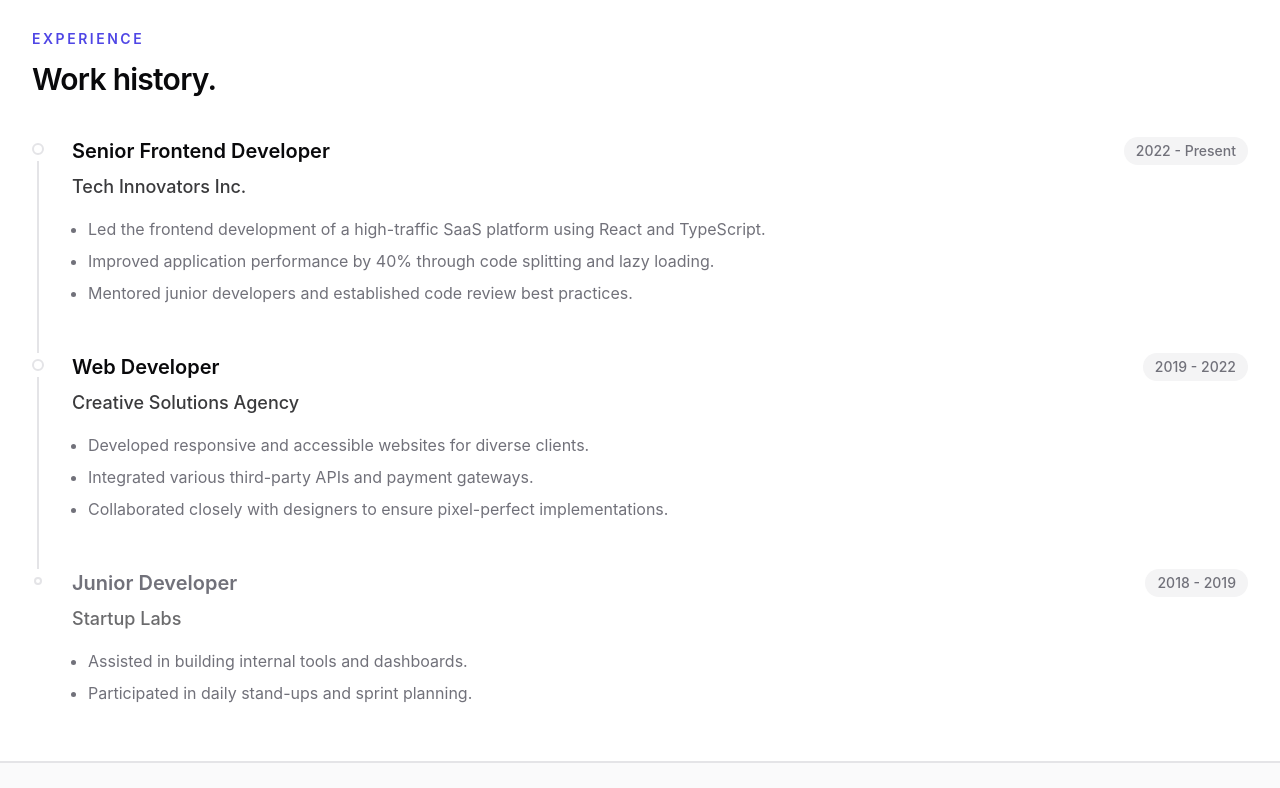
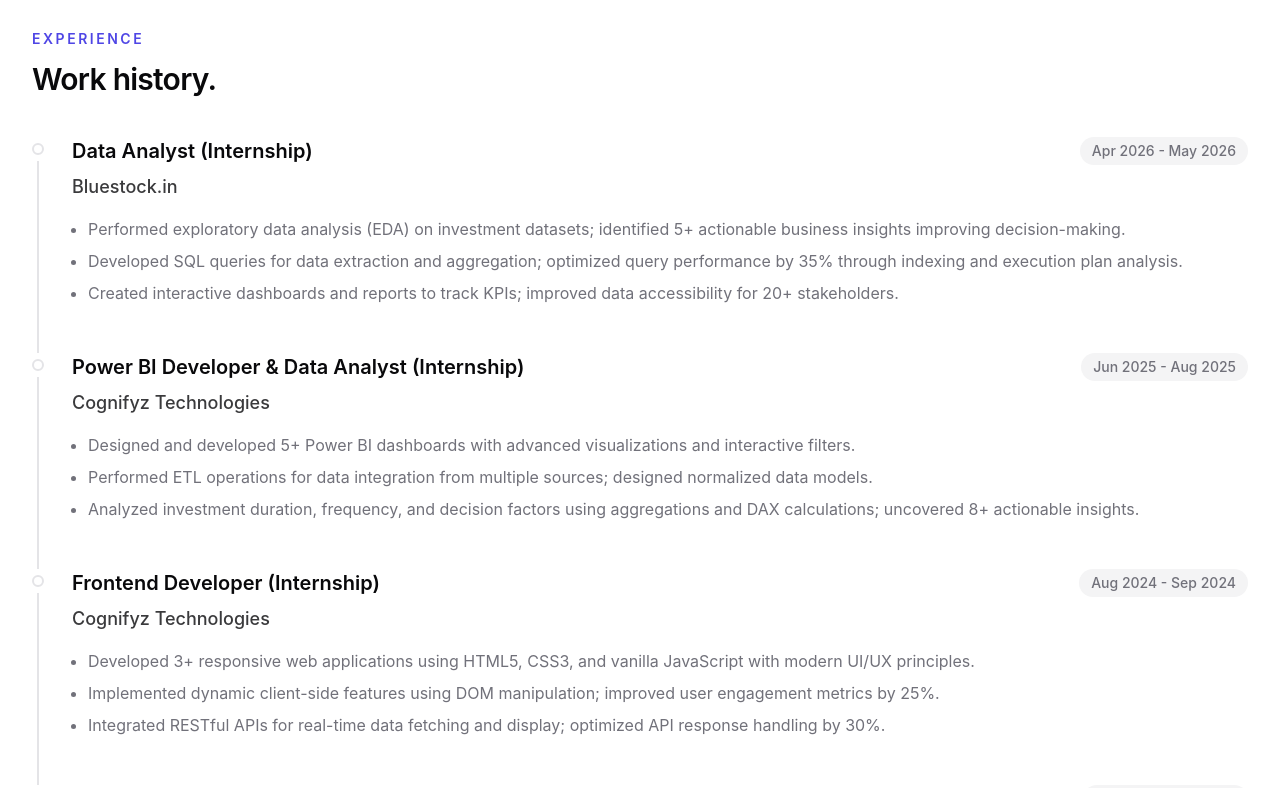
Before and after one commit to pratik04032/Portfolio, a React (Vite) app: page / in a window 1280 px wide. Shown: the part 1160-1948 px from the top of the page. Built offline with nearby package versions, Linux system fonts and the light colour scheme; no server answers.

Commit message:
feat: update work experience entry
Update the resume experience section to reflect the Data Analyst internship at Bluestock.in.

```diff
--- a/src/App.tsx
+++ b/src/App.tsx
@@ -324,14 +324,14 @@
                 <div className="absolute left-0 top-1.5 h-3 w-3 rounded-full border-2 border-primary bg-background ring-4 ring-background"></div>
                 <div className="absolute bottom-[-3rem] left-[5px] top-6 w-[2px] bg-border"></div>
                 <div className="flex flex-col sm:flex-row sm:items-center sm:justify-between mb-2 gap-2">
-                  <h3 className="text-xl font-semibold">Senior Frontend Developer</h3>
-                  <span className="text-sm font-medium text-muted-foreground bg-secondary px-3 py-1 rounded-full w-fit">2022 - Present</span>
+                  <h3 className="text-xl font-semibold">Data Analyst (Internship)</h3>
+                  <span className="text-sm font-medium text-muted-foreground bg-secondary px-3 py-1 rounded-full w-fit">Apr 2026 - May 2026</span>
                 </div>
-                <p className="text-lg font-medium text-foreground/80 mb-4">Tech Innovators Inc.</p>
+                <p className="text-lg font-medium text-foreground/80 mb-4">Bluestock.in</p>
                 <ul className="list-disc space-y-2 pl-4 text-muted-foreground">
-                  <li>Led the frontend development of a high-traffic SaaS platform using React and TypeScript.</li>
-                  <li>Improved application performance by 40% through code splitting and lazy loading.</li>
-                  <li>Mentored junior developers and established code review best practices.</li>
+                  <li>Performed exploratory data analysis (EDA) on investment datasets; identified 5+ actionable business insights improving decision-making.</li>
+                  <li>Developed SQL queries for data extraction and aggregation; optimized query performance by 35% through indexing and execution plan analysis.</li>
+                  <li>Created interactive dashboards and reports to track KPIs; improved data accessibility for 20+ stakeholders.</li>
                 </ul>
               </div>
 
@@ -339,27 +339,42 @@
                 <div className="absolute left-0 top-1.5 h-3 w-3 rounded-full border-2 border-primary bg-background ring-4 ring-background"></div>
                 <div className="absolute bottom-[-3rem] left-[5px] top-6 w-[2px] bg-border"></div>
                 <div className="flex flex-col sm:flex-row sm:items-center sm:justify-between mb-2 gap-2">
-                  <h3 className="text-xl font-semibold">Web Developer</h3>
-                  <span className="text-sm font-medium text-muted-foreground bg-secondary px-3 py-1 rounded-full w-fit">2019 - 2022</span>
+                  <h3 className="text-xl font-semibold">Power BI Developer & Data Analyst (Internship)</h3>
+                  <span className="text-sm font-medium text-muted-foreground bg-secondary px-3 py-1 rounded-full w-fit">Jun 2025 - Aug 2025</span>
                 </div>
-                <p className="text-lg font-medium text-foreground/80 mb-4">Creative Solutions Agency</p>
+                <p className="text-lg font-medium text-foreground/80 mb-4">Cognifyz Technologies</p>
                 <ul className="list-disc space-y-2 pl-4 text-muted-foreground">
-                  <li>Developed responsive and accessible websites for diverse clients.</li>
-                  <li>Integrated various third-party APIs and payment gateways.</li>
-                  <li>Collaborated closely with designers to ensure pixel-perfect implementations.</li>
+                  <li>Designed and developed 5+ Power BI dashboards with advanced visualizations and interactive filters.</li>
+                  <li>Performed ETL operations for data integration from multiple sources; designed normalized data models.</li>
+                  <li>Analyzed investment duration, frequency, and decision factors using aggregations and DAX calculations; uncovered 8+ actionable insights.</li>
+                </ul>
+              </div>
+
+              <div className="relative pl-8 sm:pl-10">
+                <div className="absolute left-0 top-1.5 h-3 w-3 rounded-full border-2 border-primary bg-background ring-4 ring-background"></div>
+                <div className="absolute bottom-[-3rem] left-[5px] top-6 w-[2px] bg-border"></div>
+                <div className="flex flex-col sm:flex-row sm:items-center sm:justify-between mb-2 gap-2">
+                  <h3 className="text-xl font-semibold">Frontend Developer (Internship)</h3>
+                  <span className="text-sm font-medium text-muted-foreground bg-secondary px-3 py-1 rounded-full w-fit">Aug 2024 - Sep 2024</span>
+                </div>
+                <p className="text-lg font-medium text-foreground/80 mb-4">Cognifyz Technologies</p>
+                <ul className="list-disc space-y-2 pl-4 text-muted-foreground">
+                  <li>Developed 3+ responsive web applications using HTML5, CSS3, and vanilla JavaScript with modern UI/UX principles.</li>
+                  <li>Implemented dynamic client-side features using DOM manipulation; improved user engagement metrics by 25%.</li>
+                  <li>Integrated RESTful APIs for real-time data fetching and display; optimized API response handling by 30%.</li>
                 </ul>
               </div>
 
               <div className="relative pl-8 sm:pl-10">
                 <div className="absolute left-[2px] top-2 h-2 w-2 rounded-full border-2 border-muted-foreground bg-background ring-4 ring-background"></div>
                 <div className="flex flex-col sm:flex-row sm:items-center sm:justify-between mb-2 gap-2">
-                  <h3 className="text-xl font-semibold text-muted-foreground">Junior Developer</h3>
-                  <span className="text-sm font-medium text-muted-foreground bg-secondary px-3 py-1 rounded-full w-fit">2018 - 2019</span>
+                  <h3 className="text-xl font-semibold text-muted-foreground">Backend/Systems Developer (C/C++)</h3>
+                  <span className="text-sm font-medium text-muted-foreground bg-secondary px-3 py-1 rounded-full w-fit">Jan 2024 - Feb 2024</span>
                 </div>
-                <p className="text-lg font-medium text-foreground/60 mb-4">Startup Labs</p>
+                <p className="text-lg font-medium text-foreground/60 mb-4">Cognifyz Technologies</p>
                 <ul className="list-disc space-y-2 pl-4 text-muted-foreground">
-                  <li>Assisted in building internal tools and dashboards.</li>
-                  <li>Participated in daily stand-ups and sprint planning.</li>
+                  <li>Developed console-based applications using C/C++ following SOLID principles and design patterns.</li>
+                  <li>Built file handling systems for data processing; implemented efficient I/O operations reducing memory footprint by 20%.</li>
                 </ul>
               </div>
             </div>
```
